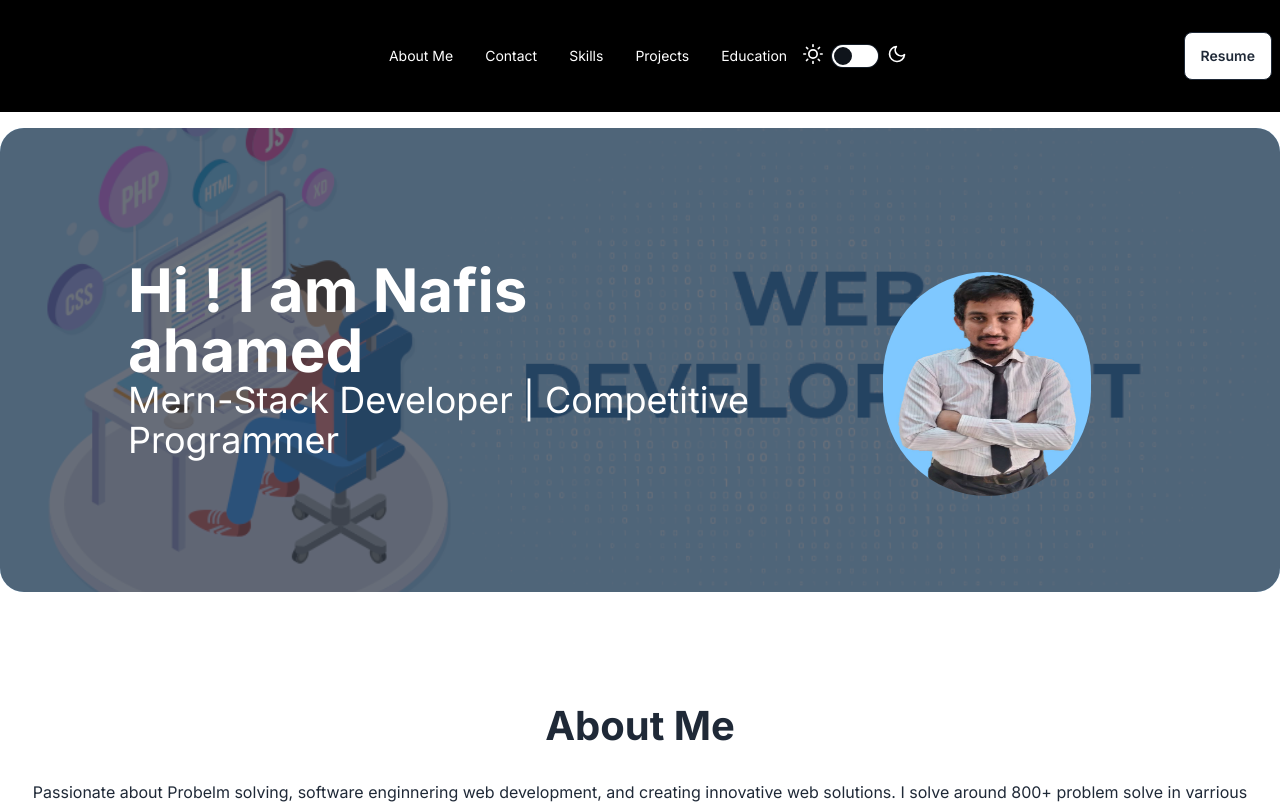
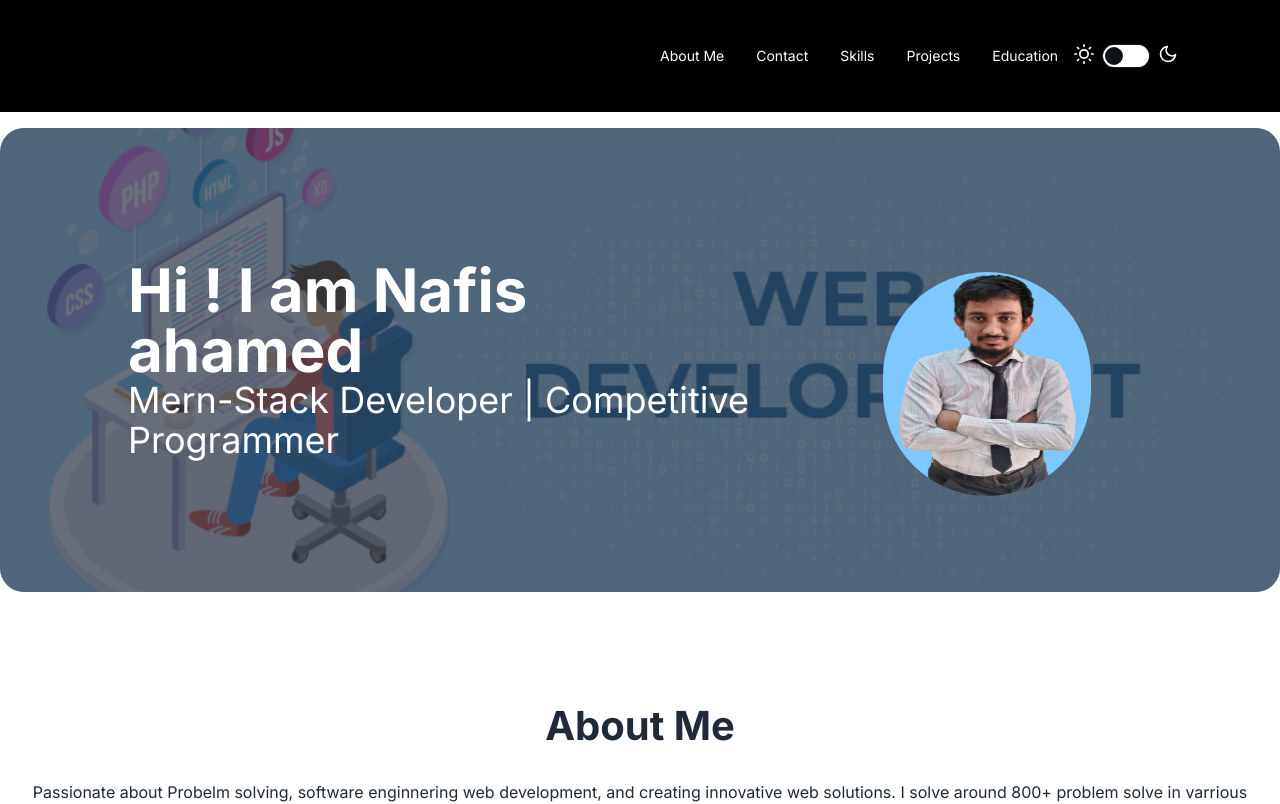
Before and after one commit to nafis200/portfolio-next-js, a Next.js app: page / in a window 1280 px wide. Shown: the top 804 px of the page. Built offline with nearby package versions, Linux system fonts and the light colour scheme.

Commit message:
project done

```diff
--- a/src/components/Education.jsx
+++ b/src/components/Education.jsx
@@ -15,7 +15,6 @@ const Education = () => {
                     <p className="mb-2"><strong>Duration:</strong> January 2022 - Present</p>
                     <p className="mb-2"><strong>Location:</strong> Jashore, Bangladesh</p>
                 </div>
-
                 <div className="bg-base-100 border-2 border-blue-400 hover:border-cyan-300 p-6 hover:shadow-2xl hover:bg-cyan-400 rounded-lg shadow-lg transition-shadow duration-300">
                     <FaSchool className='' />
                     <h4 className="text-xl font-bold mb-2">Tamirul millat College, Dhaka</h4>
--- a/src/components/Navbar.jsx
+++ b/src/components/Navbar.jsx
@@ -133,9 +133,6 @@ const Navbar = () => {
             {links}
         </ul>
       </div>
-      <div className="navbar-end">
-        <a className="btn btn-outline bg-white">Resume</a>
-      </div>
       </div>
 
 
```
